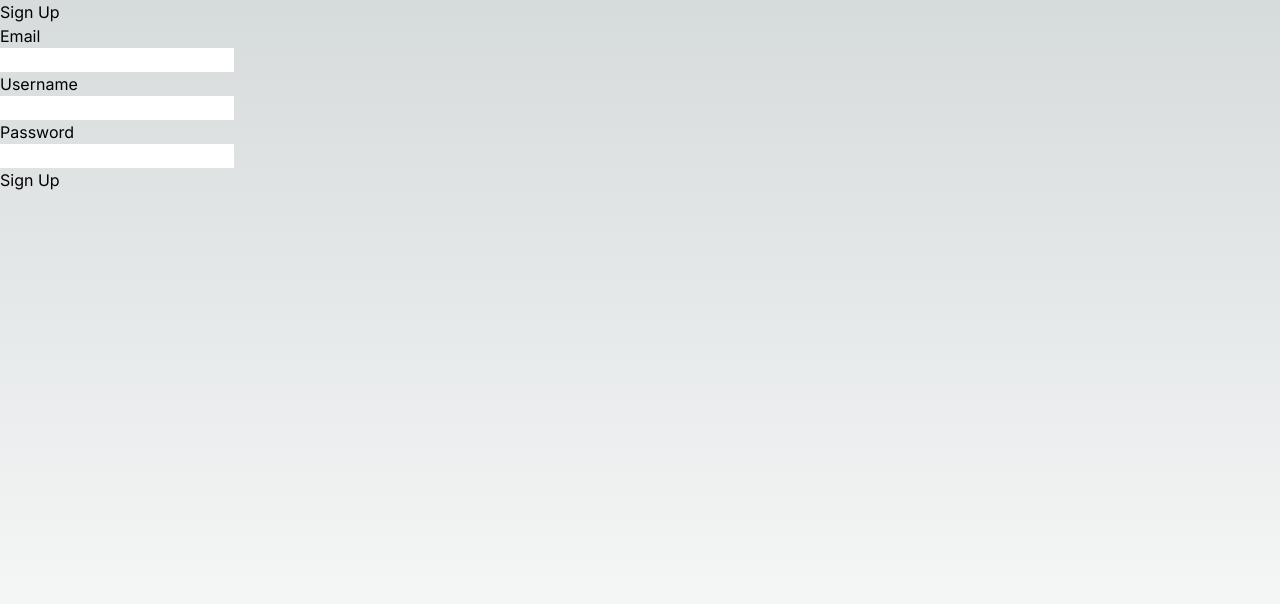
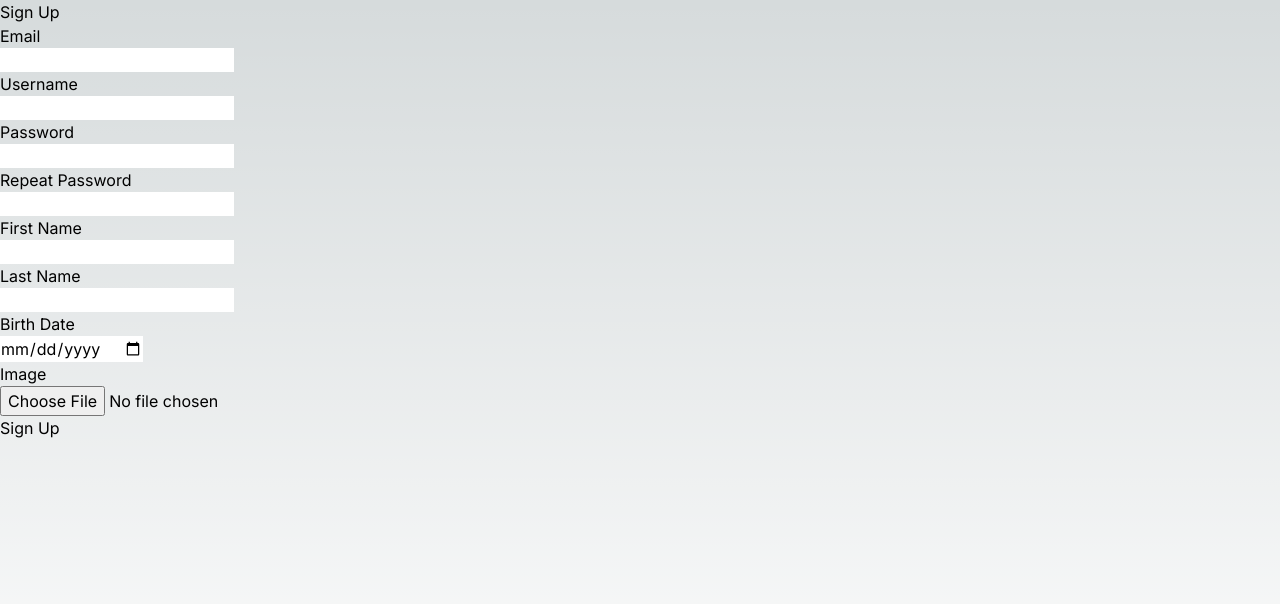
Before and after one commit to dworker863/education-portal, a Next.js app: page /signup in a window 1280 px wide. Shown: the top 604 px of the page. Built offline with nearby package versions, Linux system fonts and the light colour scheme.

Commit message:
Updated registration form

```diff
--- a/app/components/SignupForm.tsx
+++ b/app/components/SignupForm.tsx
@@ -3,6 +3,7 @@
 import { FormEvent, useState } from 'react';
 import { registration } from '../libs/server-actions';
 import { useRouter } from 'next/navigation';
+import Button from './Button';
 
 const SignupForm = () => {
   const router = useRouter();
@@ -15,13 +16,11 @@ const SignupForm = () => {
 
     registration(formData)
       .then((data) => {
-        return data;
+        router.push('/');
       })
       .catch((error) => {
         setError(error.message);
       });
-
-    router.push('/');
   };
 
   return (
@@ -29,20 +28,45 @@ const SignupForm = () => {
       <fieldset>
         <label htmlFor="email">Email</label>
         <br />
-        <input id="email" type="text" name="email" />
-        <fieldset>
-          <label htmlFor="name">Username</label>
-          <br />
-          <input id="name" type="text" name="name" />
-        </fieldset>
+        <input id="email" type="email" name="email" />
+      </fieldset>
+      <fieldset>
+        <label htmlFor="name">Username</label>
+        <br />
+        <input id="name" type="text" name="name" />
       </fieldset>
       <fieldset>
         <label htmlFor="password">Password</label>
         <br />
-        <input id="password" type="text" name="password" />
+        <input id="password" type="password" name="password" />
+      </fieldset>
+      <fieldset>
+        <label htmlFor="repeatPassword">Repeat Password</label>
+        <br />
+        <input id="repeatPassword" type="text" name="repeatPassword" />
+      </fieldset>
+      <fieldset>
+        <label htmlFor="firstName">First Name</label>
+        <br />
+        <input id="firstName" type="text" name="firstName" />
+      </fieldset>
+      <fieldset>
+        <label htmlFor="lastName">Last Name</label>
+        <br />
+        <input id="lastName" type="text" name="lastName" />
+      </fieldset>
+      <fieldset>
+        <label htmlFor="birthDate">Birth Date</label>
+        <br />
+        <input id="birthDate" type="date" name="birthDate" />
+      </fieldset>
+      <fieldset>
+        <label htmlFor="file">Image</label>
+        <br />
+        <input id="file" type="file" name="file" />
       </fieldset>
       {error && <p className="text-red-600">{error}</p>}
-      <button type="submit">Sign Up</button>
+      <Button type="submit" text="Sign Up" />
     </form>
   );
 };
--- a/app/libs/server-actions.ts
+++ b/app/libs/server-actions.ts
@@ -45,11 +45,19 @@ export const registration = async (formData: FormData) => {
       throw new Error('User with this email already exists');
     }
 
+    const birthDate = new Date(
+      formData.get('birthDate') as string,
+    ).toISOString();
+
     const user = await prisma.user.create({
       data: {
+        email: formData.get('email') as string,
         name: formData.get('name') as string,
-        email: formData.get('email') as string,
         password: formData.get('password') as string,
+        firstName: formData.get('firstName') as string,
+        lastName: formData.get('lastName') as string,
+        birthDate,
+        image: formData.get('image') as string,
       },
     });
   } catch (error) {
--- a/package.json
+++ b/package.json
@@ -11,12 +11,14 @@
   "dependencies": {
     "@auth/prisma-adapter": "^2.4.2",
     "@prisma/client": "^5.19.1",
+    "formidable": "^3.5.1",
     "next": "14.2.7",
     "next-auth": "^5.0.0-beta.20",
     "react": "^18",
     "react-dom": "^18"
   },
   "devDependencies": {
+    "@types/formidable": "^3.4.5",
     "@types/node": "^20",
     "@types/react": "^18",
     "@types/react-dom": "^18",
```
Also changed, not shown: 1 other file (tests, documents, lock files or other folders).
